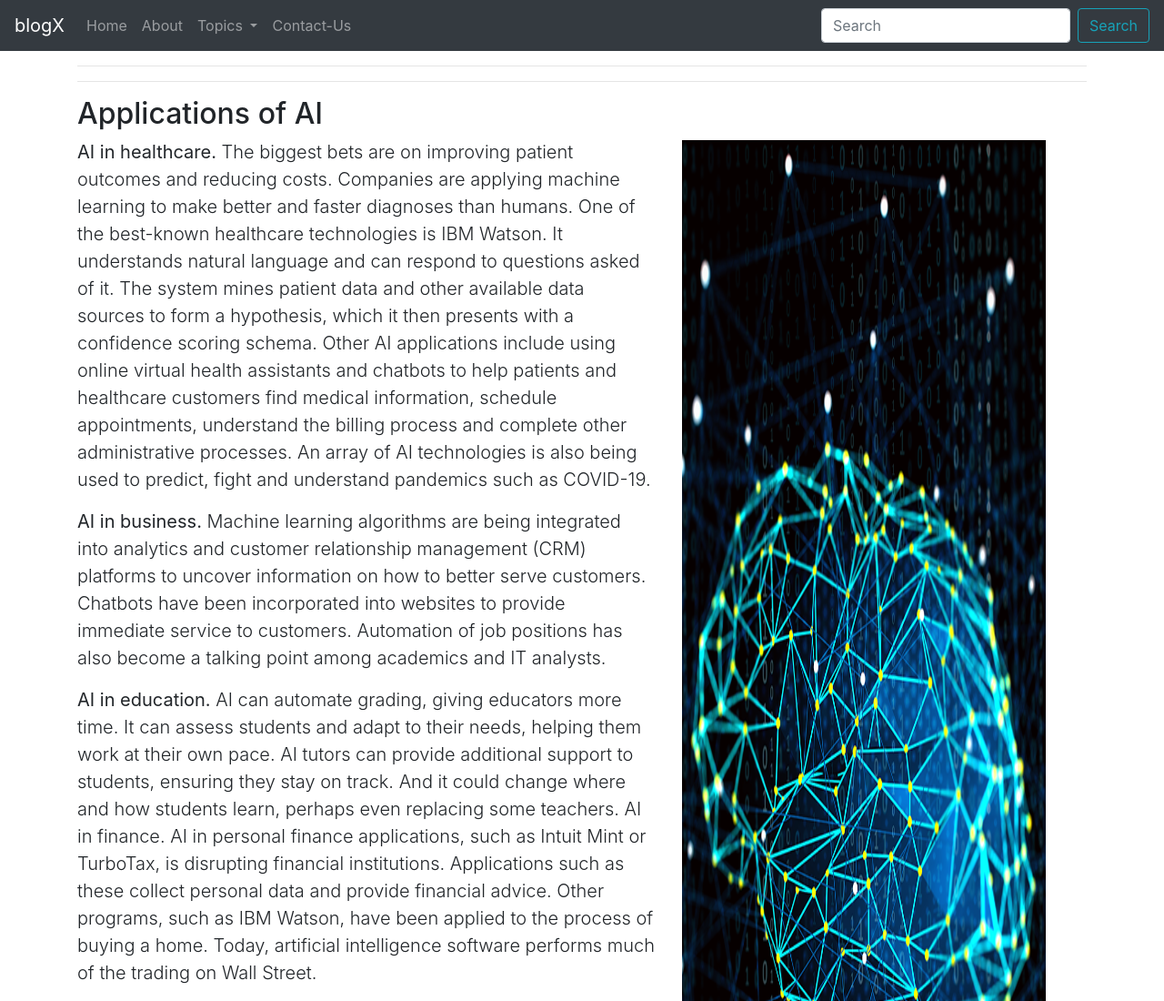
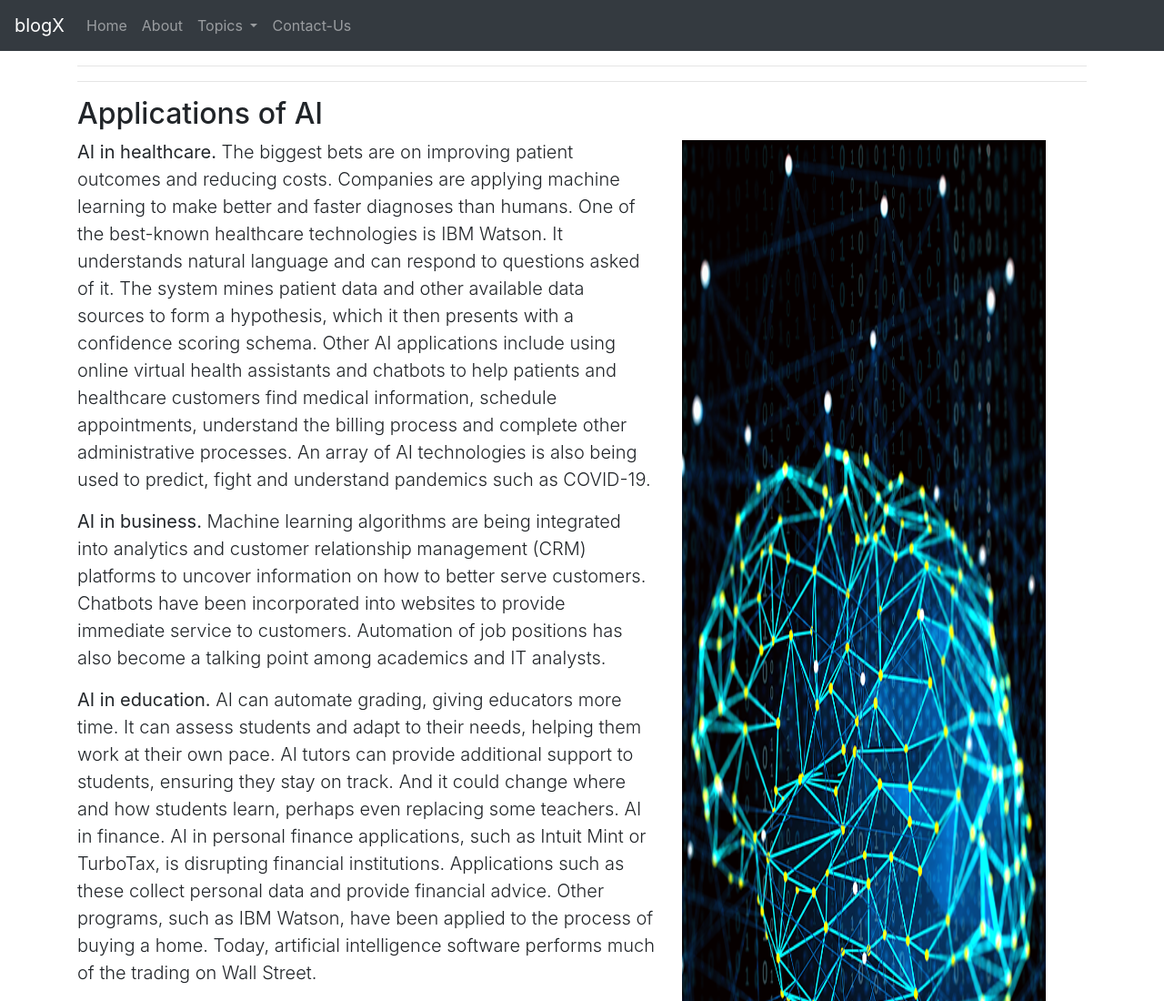
Before and after one commit to Raunak-Tiwari/blogX, a plain HTML site: page ai5.html in a window 1280 px wide. Shown: the top 1100 px of the page at 91% size. Drawn offline with nearby package versions, Linux system fonts and the light colour scheme.

Commit message:
Update ai5.html

```diff
--- a/ai5.html
+++ b/ai5.html
@@ -22,7 +22,7 @@
         <div class="collapse navbar-collapse" id="navbarSupportedContent">
             <ul class="navbar-nav mr-auto">
                 <li class="nav-item">
-                    <a class="nav-link" href="/">Home <span class="sr-only">(current)</span></a>
+                    <a class="nav-link" href="/blogx/">Home <span class="sr-only">(current)</span></a>
                 </li>
                 <li class="nav-item">
                     <a class="nav-link" href="/blogx/about.html">About</a>
@@ -45,10 +45,7 @@
 
 
             </ul>
-            <form class="form-inline my-2 my-lg-0">
-                <input class="form-control mr-sm-2" type="search" placeholder="Search" aria-label="Search">
-                <button type="button" class="btn btn-outline-info">Search</button>
-            </form>
+
 
         </div>
 
```
